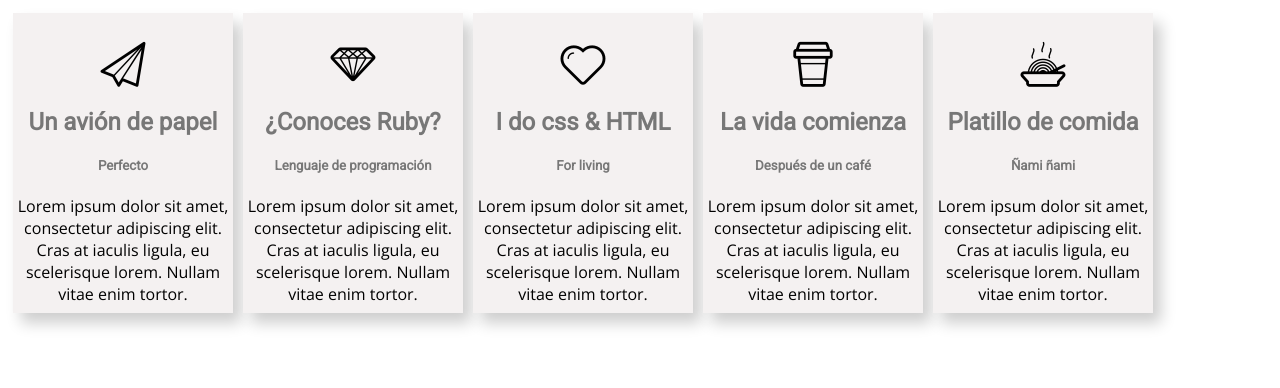
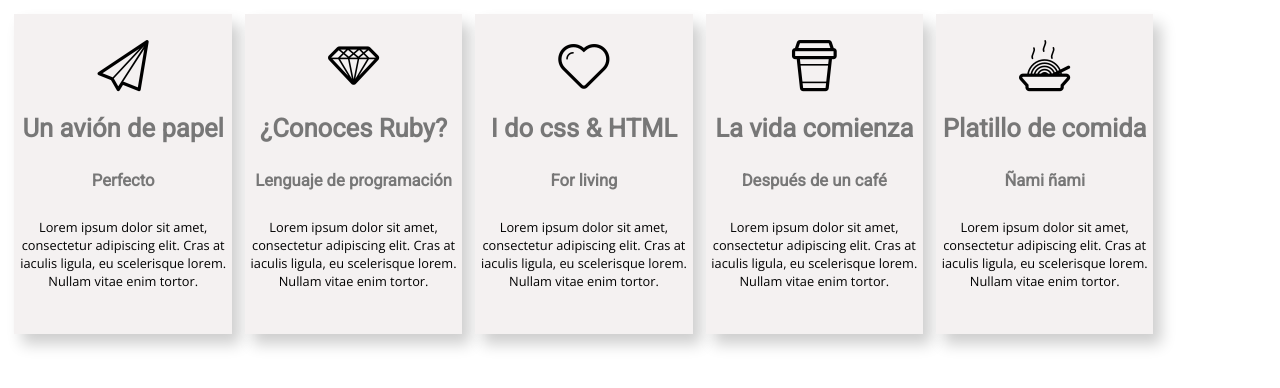
Before and after one commit to ely405/tipografia, a plain HTML site: page index.html in a window 1280 px wide. Drawn offline with nearby package versions, Linux system fonts and the light colour scheme; files whose address does not match are found by name.

Commit message:
cambio main

```diff
--- a/assets/css/main.css
+++ b/assets/css/main.css
@@ -1,12 +1,12 @@
 .box{
-  width: 220px;
-  height: 270px;
+  width: 17vmax;
+  height: 23vmax;
   box-shadow: 8px 10px 14px #CECECE;
   float: left;
   text-align: center;
   background-color: #F4F1F1;
-  padding-top: 30px;
-  margin: 5px;
+  padding-top: 2vmax;
+  margin: 0.5vmax;
   -webkit-transition: all 1s ease;
   -moz-transition: all 1s ease;
   -o-transition: all 1s ease;
@@ -18,16 +18,25 @@ h2, h5{
   color: #777777;
 }
 
+h2{
+  font-size: 2vmax;
+}
+
+h5{
+  font-size: 1.3vmax;
+}
+
 p{
   font-family: "Open Sans", sans-serif;
+  font-size: 1vmax;
 }
 
 span[class^="icon"]{
-  font-size: 281%;
+  font-size: 4vmax;
 }
 
 .box:hover {
-  padding-top: 20px;
+  padding-top: 1.25rem;
   color: white;
   background-color: #fff;
   -webkit-transform: scale3d(1.1);
```
